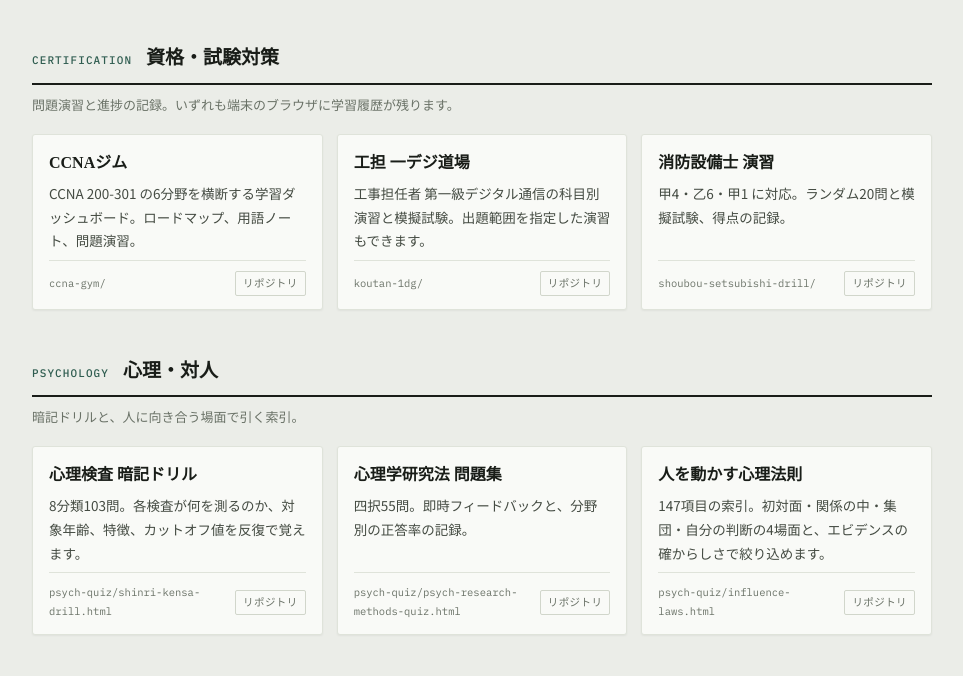
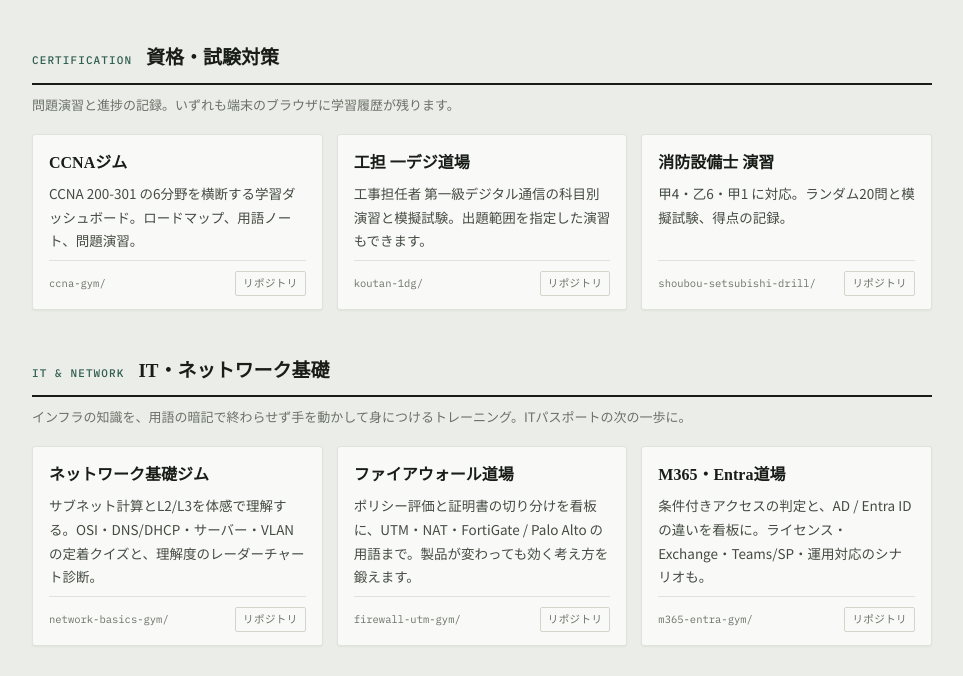
Before and after one commit to altxxxtla-lab/altxxxtla-lab.github.io, a plain HTML site: page index.html in a window 1280 px wide. Shown: the part 217-893 px from the top of the page, without its empty margins (158-1121 px from the left). Drawn offline with Linux system fonts and the light colour scheme.

Commit message:
ポータルにIT・ネットワーク基礎グループを追加
ネットワーク基礎ジム／ファイアウォール道場／M365・Entra道場の3アプリへのリンクを追加

Co-Authored-By: Claude Opus 4.8 <noreply@anthropic.com>
Claude-Session: https://claude.ai/code/session_01QY5i8y9tEPKPboDLaEfCvL

```diff
--- a/index.html
+++ b/index.html
@@ -4,7 +4,7 @@
 <meta charset="utf-8">
 <meta name="viewport" content="width=device-width, initial-scale=1, viewport-fit=cover">
 <title>altxxxtla-lab ｜ 学習アプリ</title>
-<meta name="description" content="altxxxtla-lab で公開している学習アプリの一覧。資格対策、心理、現場業務の各ツールへ移動できます。">
+<meta name="description" content="altxxxtla-lab で公開している学習アプリの一覧。資格対策、IT・ネットワーク、心理、現場業務の各ツールへ移動できます。">
 <meta property="og:type" content="website">
 <meta property="og:title" content="altxxxtla-lab ｜ 学習アプリ">
 <meta property="og:description" content="資格対策・心理・現場業務の学習アプリ一覧">
@@ -295,6 +295,41 @@
   </section>
 
   <section class="group">
+    <div class="group-head"><b>IT &amp; NETWORK</b><h2>IT・ネットワーク基礎</h2></div>
+    <p class="group-note">インフラの知識を、用語の暗記で終わらせず手を動かして身につけるトレーニング。ITパスポートの次の一歩に。</p>
+    <div class="grid">
+
+      <article class="card">
+        <h3><a href="https://altxxxtla-lab.github.io/network-basics-gym/">ネットワーク基礎ジム</a></h3>
+        <p>サブネット計算とL2/L3を体感で理解する。OSI・DNS/DHCP・サーバー・VLANの定着クイズと、理解度のレーダーチャート診断。</p>
+        <div class="card-foot">
+          <span class="path">network-basics-gym/</span>
+          <a class="repo" href="https://github.com/altxxxtla-lab/network-basics-gym">リポジトリ</a>
+        </div>
+      </article>
+
+      <article class="card">
+        <h3><a href="https://altxxxtla-lab.github.io/firewall-utm-gym/">ファイアウォール道場</a></h3>
+        <p>ポリシー評価と証明書の切り分けを看板に、UTM・NAT・FortiGate / Palo Alto の用語まで。製品が変わっても効く考え方を鍛えます。</p>
+        <div class="card-foot">
+          <span class="path">firewall-utm-gym/</span>
+          <a class="repo" href="https://github.com/altxxxtla-lab/firewall-utm-gym">リポジトリ</a>
+        </div>
+      </article>
+
+      <article class="card">
+        <h3><a href="https://altxxxtla-lab.github.io/m365-entra-gym/">M365・Entra道場</a></h3>
+        <p>条件付きアクセスの判定と、AD / Entra ID の違いを看板に。ライセンス・Exchange・Teams/SP・運用対応のシナリオも。</p>
+        <div class="card-foot">
+          <span class="path">m365-entra-gym/</span>
+          <a class="repo" href="https://github.com/altxxxtla-lab/m365-entra-gym">リポジトリ</a>
+        </div>
+      </article>
+
+    </div>
+  </section>
+
+  <section class="group">
     <div class="group-head"><b>PSYCHOLOGY</b><h2>心理・対人</h2></div>
     <p class="group-note">暗記ドリルと、人に向き合う場面で引く索引。</p>
     <div class="grid">
```
